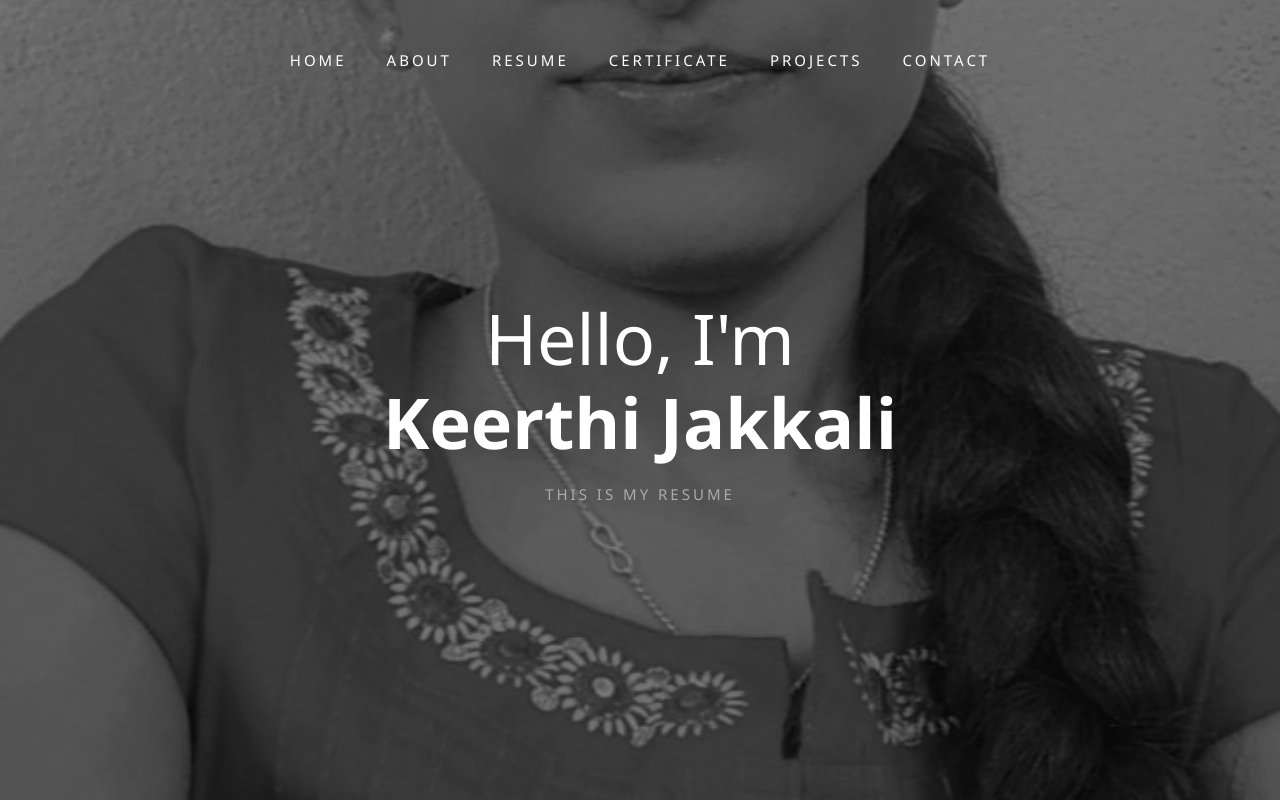
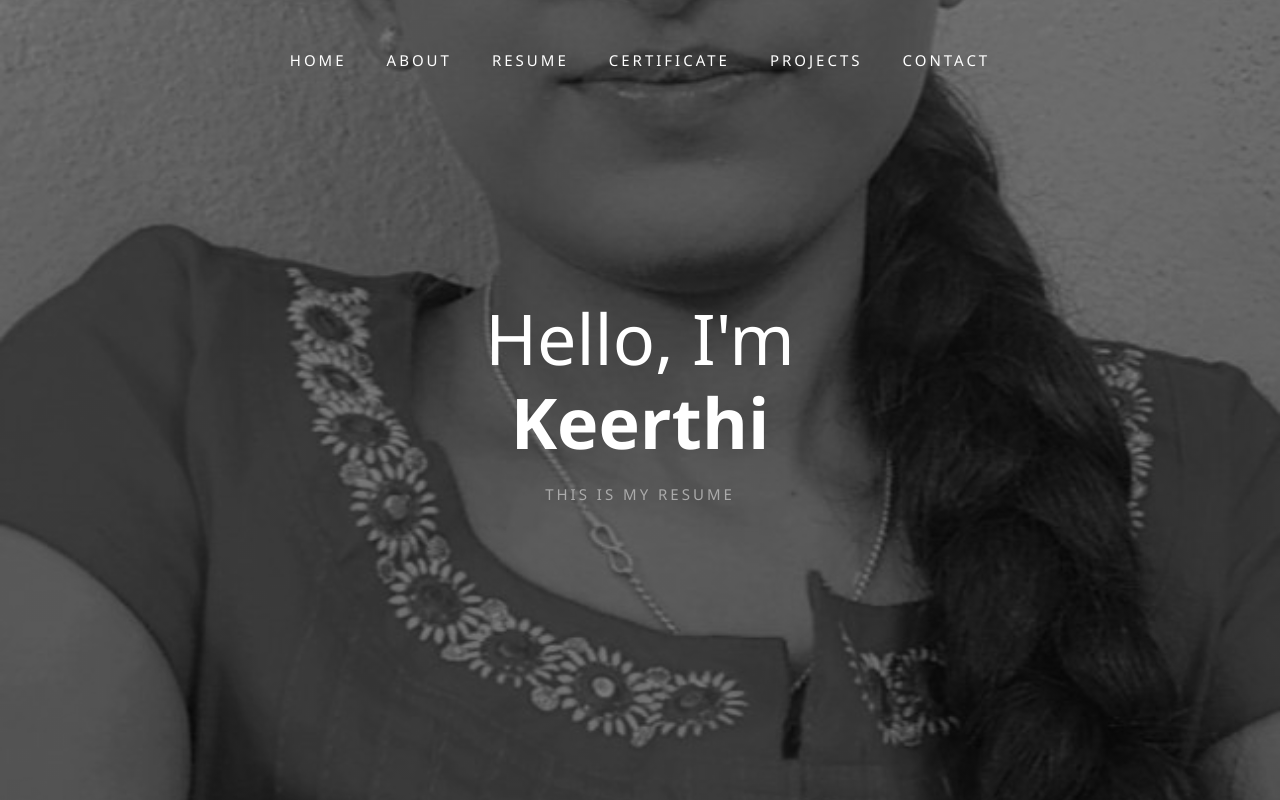
Before and after one commit to jakkalikeerthi/PortfolioApp, a plain HTML site: page portfolio/index.html in a window 1280 px wide. Shown: the top 800 px of the page. Drawn offline with nearby package versions, Linux system fonts and the light colour scheme; files whose address does not match are found by name.

Commit message:
second commit

```diff
--- a/portfolio/index.html
+++ b/portfolio/index.html
@@ -30,7 +30,7 @@
     <section class="home" id="home">
     <h1 class="home-text">
       hello, i'm <br />
-      <span>keerthi jakkali</span>
+      <span>keerthi</span>
     </h1>
     <p>this is my resume</p>
     </section>
```
